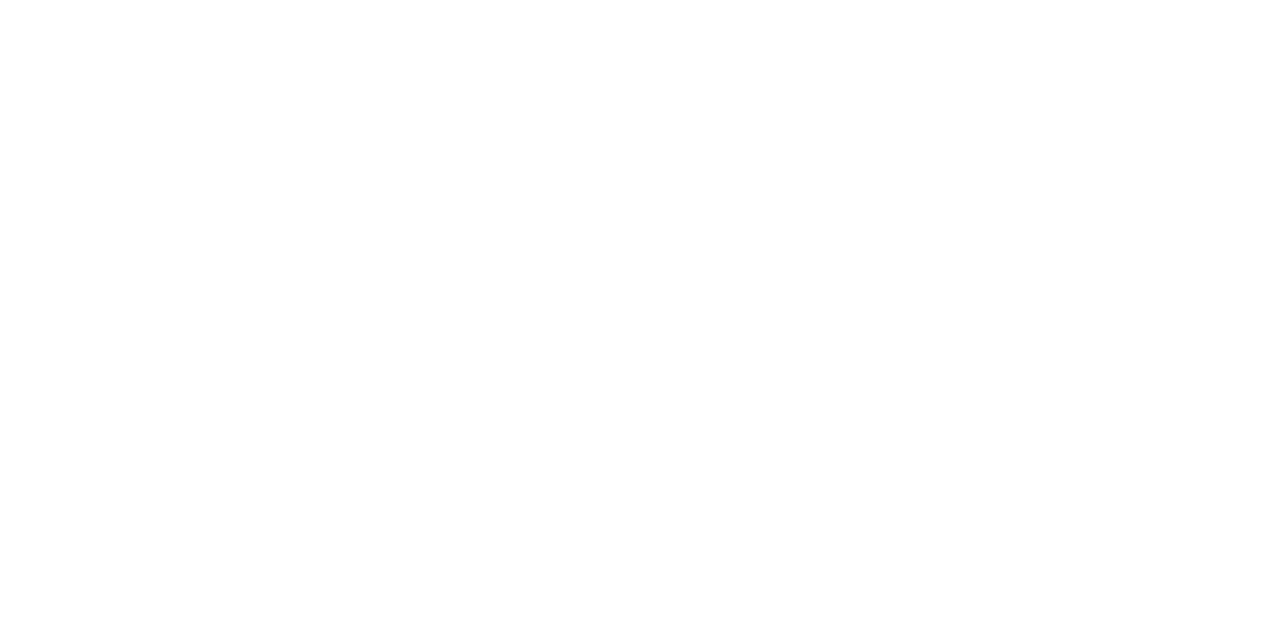
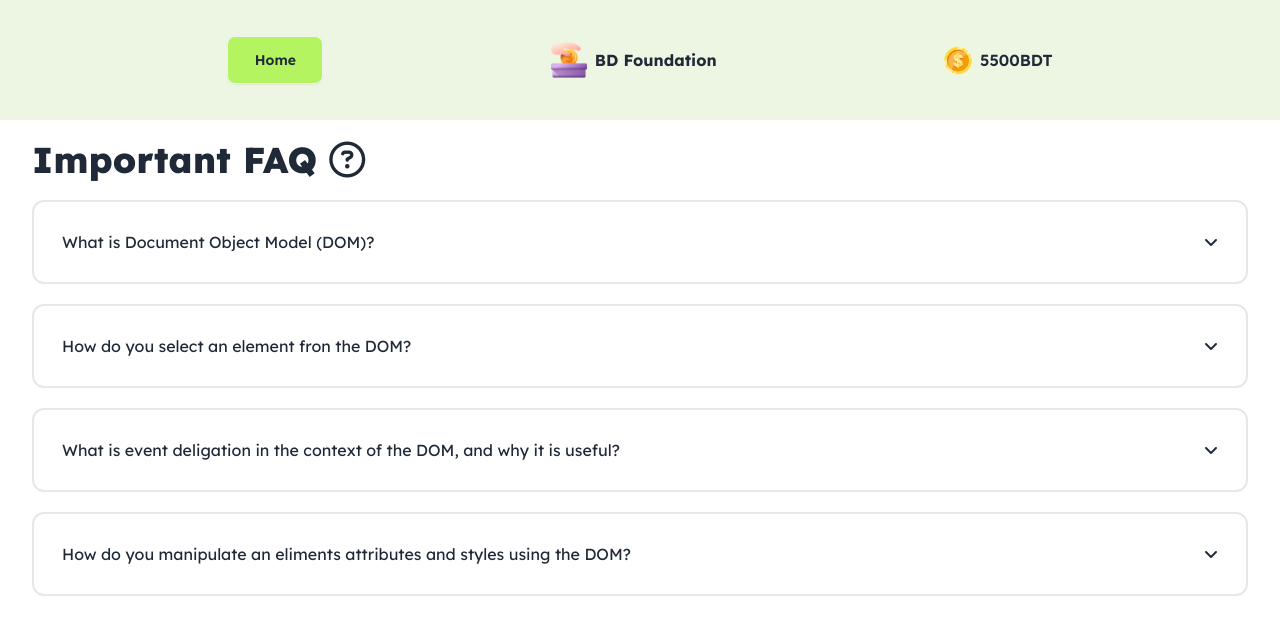
Before and after one commit to ahmedjubaer82/BD-Foundation, a plain HTML site: page blog.html in a window 1280 px wide. Drawn offline with nearby package versions, Linux system fonts and the light colour scheme.

Commit message:
complete blog page

```diff
--- a/blog.html
+++ b/blog.html
@@ -17,7 +17,86 @@
     <script src="https://kit.fontawesome.com/23ae46fddc.js" crossorigin="anonymous"></script>
 
 </head>
-<body>
 
+<body class="max-w-screen-xl mx-auto">
+
+    <!-- header section -->
+    <header class="sticky top-0 max-w-screen-xl mx-auto">
+        <nav style="background-color: rgba(164, 211, 111, 0.2); backdrop-filter: blur(1rem);" class=" w-full h-[15vh] flex items-center justify-evenly">
+            <div class="">
+                <a href="index.html" class="btn hover:bg-[#B4F461] bg-[#B4F461] w-24 rounded-lg">Home</a>
+            </div>
+            <div class="flex justify-center items-center gap-2">
+                <img src="./images/logo.png" alt="logo" class="w-9">
+                <h1><b>BD Foundation</b></h1>
+            </div>
+            <div class="flex justify-center items-center gap-2">
+                <img src="./images/coin.png" alt="">
+                <h1 class="font-semibold"><span id="main-balance">5500</span>BDT</h1>
+            </div>
+        </nav>
+    </header>
+
+    <main class="w-[95%] mx-auto">
+        <h3 class="text-4xl font-extrabold mt-5 ">Important FAQ <i class="fa-regular fa-circle-question"></i></h3>
+
+        <!-- QNA 1 -->
+        <div class="border-2 px-7 mt-5 rounded-xl">
+            <div id="question-div-1" class="flex justify-between items-center">
+                <h1 style="height: 5rem;" class="items-center flex">What is Document Object Model (DOM)?</h1>
+                <i class="fa-solid fa-angle-down"></i>
+            </div>
+             <p id="answer-field-1" class="hidden mb-7">"The Document Object Model (DOM) is a programming interface for web documents. It represents the structure of a webpage as a tree of objects, allowing developers to interact with and manipulate HTML or XML content dynamically using JavaScript."</p>
+        </div>
+
+        <!-- QNA 2 -->
+        <div class="border-2 px-7 mt-5 rounded-xl">
+            <div id="question-div-2" class="flex justify-between items-center">
+                <h1 style="height: 5rem;" class="items-center flex">How do you select an element fron the DOM?</h1>
+                <i class="fa-solid fa-angle-down"></i>
+            </div>
+             <p id="answer-field-2" class="hidden mb-7">"To select an element from the DOM, you can use methods like document.getElementById(), document.querySelector(), or document.getElementsByClassName(). These methods allow you to access and manipulate specific elements based on their ID, class, or tag."</p>
+        </div>
+
+        <!-- QNA 3 -->
+        <div class="border-2 px-7 mt-5 rounded-xl">
+            <div id="question-div-3" class="flex justify-between items-center">
+                <h1 style="height: 5rem;" class="items-center flex">What is event deligation in the context of the DOM, and why it is useful?</h1>
+                <i class="fa-solid fa-angle-down"></i>
+            </div>
+             <p id="answer-field-3"  class="hidden mb-7">"Event delegation is a technique in the DOM where a single event listener is attached to a parent element instead of multiple listeners on child elements. It captures events bubbling up from children, improving performance and simplifying code, especially when dynamically adding or removing elements from the DOM."</p>
+        </div>
+
+        <!-- QNA 4 -->
+        <div class="border-2 px-7 mt-5 rounded-xl">
+            <div id="question-div-4" class="flex justify-between items-center">
+                <h1 style="height: 5rem;" class="items-center flex">How do you manipulate an eliments attributes and styles using the DOM?</h1>
+                <i class="fa-solid fa-angle-down"></i>
+            </div>
+             <p id="answer-field-4"class="hidden mb-7">"You can manipulate an element's attributes and styles using the DOM by accessing the element through methods like getElementById, querySelector, or getElementsByClassName. To change attributes, use element.setAttribute('attrName', 'value'). For styles, modify the style property, e.g., element.style.color = 'red'. This allows for dynamic updates to an element's appearance and behavior."</p>
+        </div>
+    </main>
+
+    <script>
+        //QNA handler
+        function qnaHandler(questionDivID, answerFieldID) {
+            document.getElementById(questionDivID).addEventListener('click', function () {
+                const answerField = document.getElementById(answerFieldID)
+                if (answerField.classList.contains('hidden')) {
+                    answerField.classList.remove('hidden');
+                    answerField.classList.add('block');
+                } else {
+                    answerField.classList.remove('block');
+                    answerField.classList.add('hidden');
+                }
+            })
+        }
+
+        qnaHandler('question-div-1', 'answer-field-1')
+        qnaHandler('question-div-2', 'answer-field-2')
+        qnaHandler('question-div-3', 'answer-field-3')
+        qnaHandler('question-div-4', 'answer-field-4')
+    </script>
 </body>
+
 </html>
```
